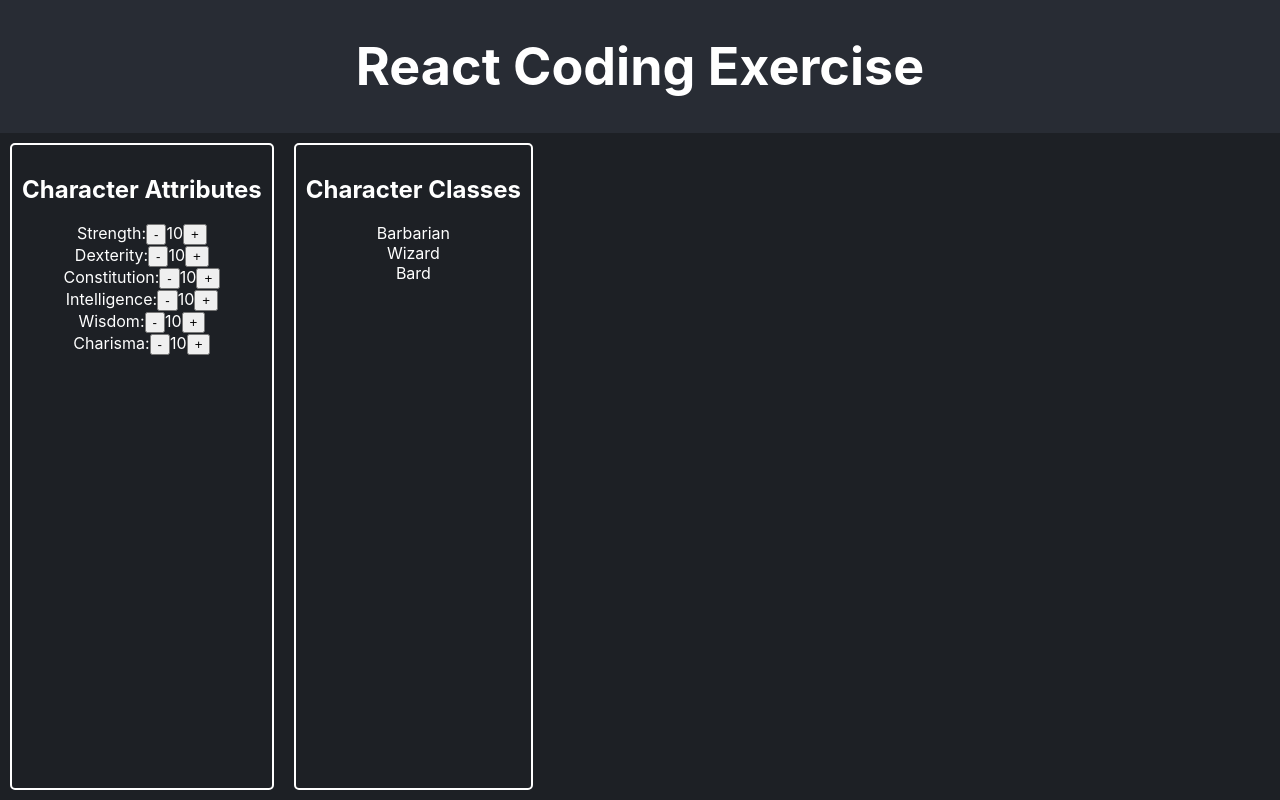
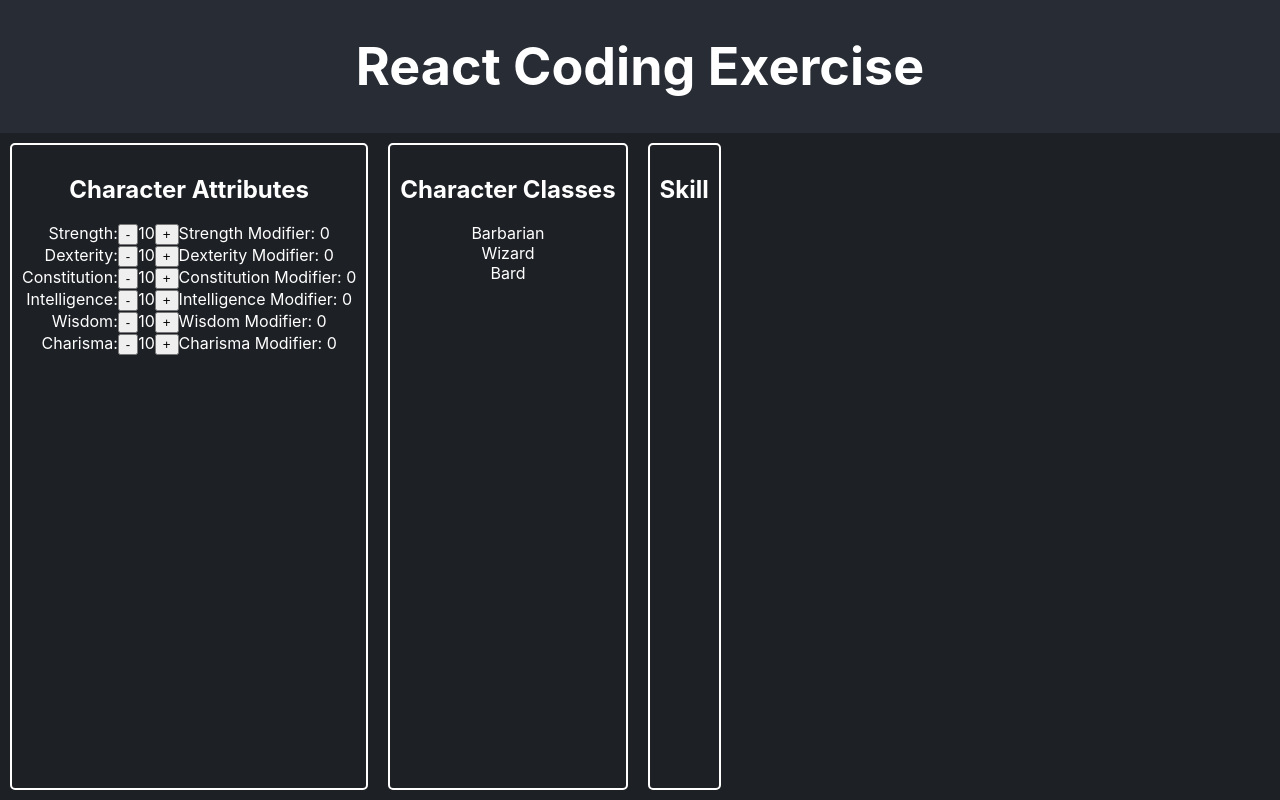
Before and after one commit to aionWilliam/recruiting-webapp-character, a React (Create React App) app: page / in a window 1280 px wide. Built offline with nearby package versions, Linux system fonts and the light colour scheme.

Commit message:
[Req4] - Add ability modifier

```diff
--- a/src/App.js
+++ b/src/App.js
@@ -45,6 +45,11 @@ function App() {
     setSelectedClass(className);
   };
 
+  const calculateModifier = (value) => {
+    const modifier = Math.floor((value - 10) / 2);
+    return modifier;
+  };
+
   return (
     <div className="App">
       <header className="App-header">
@@ -60,6 +65,9 @@ function App() {
                 <button onClick={() => decrementAttribute(attribute)}>-</button>
                 <span>{attributes[attribute]}</span>
                 <button onClick={() => incrementAttribute(attribute)}>+</button>
+                <span>{`${attribute} Modifier: ${calculateModifier(
+                  attributes[attribute]
+                )}`}</span>
               </li>
             ))}
           </ul>
@@ -95,6 +103,10 @@ function App() {
             </div>
           )}
         </div>
+
+        <div style={CONTAINER_STYLE}>
+          <h2>Skill</h2>
+        </div>
       </section>
     </div>
   );
```
